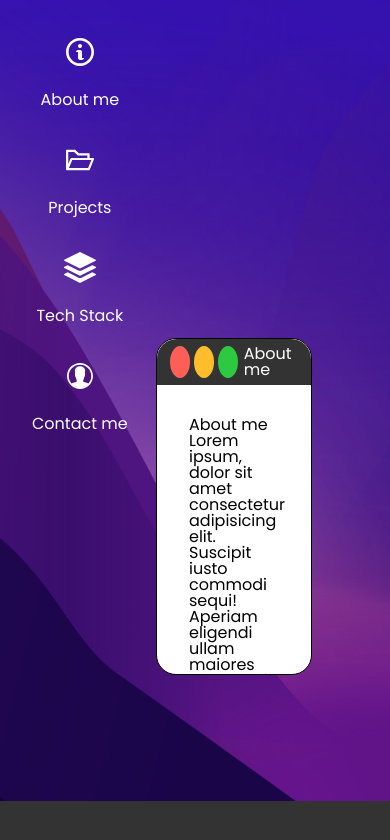
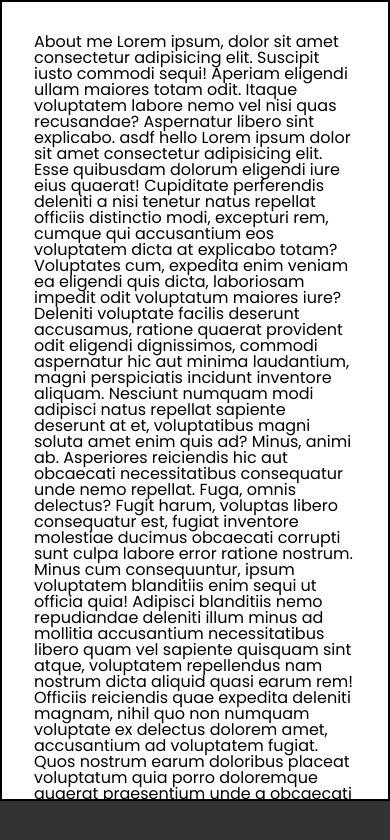
Before and after one commit to agarwalviraj/agarwalviraj, a Next.js app: page / in a window 390 px wide. Both pictures are taken after a click on the element "About me". Shown: the top 840 px of the page. Built offline with nearby package versions, Linux system fonts and the light colour scheme.

Commit message:
:sparkles: mobile mode

```diff
--- a/components/application/index.tsx
+++ b/components/application/index.tsx
@@ -1,4 +1,4 @@
-import { useEffect, useRef } from "react";
+import { useEffect, useRef, useState } from "react";
 import { useMainStore } from "../../store/MainStore";
 import Titlebar from "./Titlebar";
 
@@ -10,15 +10,18 @@ interface AppProps {
 const Application = ({ children, currentId }: AppProps) => {
   const AppRef = useRef<HTMLDivElement>(null);
   const { allApplications, active } = useMainStore()!;
+  const [onMobile, setOnMobile] = useState(false);
 
   const maximizedStyle = {};
 
   const handleMouseDown = function (e: MouseEvent) {
     const targetElement = e.target as Element;
+    let offsetX = 0,
+      offsetY = 0;
     if (AppRef.current) {
-      var offsetX =
+      offsetX =
         e.clientX - parseInt(window.getComputedStyle(AppRef.current!).left);
-      var offsetY =
+      offsetY =
         e.clientY - parseInt(window.getComputedStyle(AppRef.current!).top);
     }
 
@@ -26,6 +29,12 @@ const Application = ({ children, currentId }: AppProps) => {
       if (
         !allApplications[currentId].isMaximized &&
         targetElement.classList.contains("titlebar") &&
+        e.clientX - offsetX > 0 &&
+        e.clientX - offsetX + AppRef.current!.clientWidth + 4 <
+          window.innerWidth &&
+        e.clientY - offsetY > 0 &&
+        e.clientY - offsetY + AppRef.current!.clientHeight + 4 <
+          window.innerHeight &&
         AppRef.current
       ) {
         AppRef.current!.style.top = e.clientY - offsetY + "px";
@@ -51,6 +60,16 @@ const Application = ({ children, currentId }: AppProps) => {
         AppRef.current!.removeEventListener("mousedown", handleMouseDown);
       }
     };
+  }, [AppRef]);
+
+  useEffect(() => {
+    const updateMobile = () => {
+      setOnMobile(window.innerWidth < 768);
+    };
+    updateMobile();
+
+    window.addEventListener("resize", updateMobile);
+    return () => window.removeEventListener("resize", updateMobile);
   }, []);
 
   return (
@@ -58,16 +77,24 @@ const Application = ({ children, currentId }: AppProps) => {
       <div
         className="application"
         ref={AppRef}
-        style={{
-          zIndex: allApplications[currentId].slug == active ? 10 : 5,
-          inset: allApplications[currentId].isMaximized
-            ? "0 0 2.7rem 0"
-            : "40%",
-          height: allApplications[currentId].isMaximized ? "auto" : "40vh",
-          width: allApplications[currentId].isMaximized ? "auto" : "40vw",
-        }}
+        style={
+          !onMobile
+            ? {
+                zIndex: allApplications[currentId].slug == active ? 10 : 5,
+                inset: allApplications[currentId].isMaximized
+                  ? "0 0 2.7rem 0"
+                  : "40%",
+                height: allApplications[currentId].isMaximized
+                  ? "auto"
+                  : "40vh",
+                width: allApplications[currentId].isMaximized ? "auto" : "40vw",
+              }
+            : {
+                inset: "0 0 2.7rem 0",
+              }
+        }
       >
-        <Titlebar currentId={currentId} />
+        {!onMobile && <Titlebar currentId={currentId} />}
         <div className="application_main_section">{children}</div>
       </div>
     </>
--- a/styles/applications.scss
+++ b/styles/applications.scss
@@ -8,8 +8,8 @@
   inset: 50%;
   // transform: translateX(50%) translateY(-100%);
 
-  border: 1px solid black;
-  border-radius: 1.25rem;
+  border: 2px solid black;
+  border-radius: $window-border-radius;
 
   display: flex;
   flex-direction: column;
@@ -24,8 +24,8 @@
     color: white;
     padding: 0.45rem;
 
-    border-top-left-radius: 1.25rem;
-    border-top-right-radius: 1.25rem;
+    border-top-left-radius: calc($window-border-radius - 4px);
+    border-top-right-radius: calc($window-border-radius - 4px);
 
     .titlebar-buttons {
       display: flex;
@@ -75,3 +75,9 @@
     flex-grow: 1;
   }
 }
+
+@media (max-width: $breakpoint-tablet) {
+  .application {
+    border-radius: 0;
+  }
+}
--- a/styles/desktop.scss
+++ b/styles/desktop.scss
@@ -6,6 +6,7 @@
   max-width: 100vw;
 
   min-height: 100vh;
+  min-width: 100vw;
 
   background-image: url("../public/assets/wallpaper.png");
   background-size: cover;
@@ -49,5 +50,24 @@
     }
   }
 }
+@media (max-width: $breakpoint-tablet) {
+  .icons {
+    display: flex;
+    flex-direction: row;
+
+    justify-content: space-around;
+    align-items: center;
+    width: 100%;
+
+    top: auto;
+    bottom: 0;
+
+    margin: 0;
+    margin-bottom: calc($taskbar-height + 0.25rem);
+    .icon {
+      margin: 0;
+    }
+  }
+}
 
 @import "./applications.scss";
--- a/styles/variables.scss
+++ b/styles/variables.scss
@@ -2,6 +2,7 @@ $font-stack: Helvetica, sans-serif;
 $accent-color: #333;
 
 $taskbar-height: 2.7rem;
+$window-border-radius: 1.25rem;
 
 $hover-color: #9df4ff;
 $focus-color: #0099ff;
@@ -11,3 +12,5 @@ $titlebar-background: #333;
 $close-button: #fd5f56;
 $minimize-button: #ffbd2b;
 $maximize-button: #2cc941;
+
+$breakpoint-tablet: 768px;
--- a/utils/actions.ts
+++ b/utils/actions.ts
@@ -19,12 +19,8 @@ export function maximize(
   setActive: Dispatch<SetStateAction<slugs | undefined>>,
   setAllApplications: Dispatch<SetStateAction<ApplicationType[]>>,
 ) {
-  console.log("maximize running");
-
   const updatedApp = allApplications;
   updatedApp[currentId].isMaximized = !updatedApp[currentId].isMaximized;
   setActive(allApplications[currentId].slug);
   setAllApplications([...updatedApp]);
-
-  console.log(updatedApp);
 }
```
